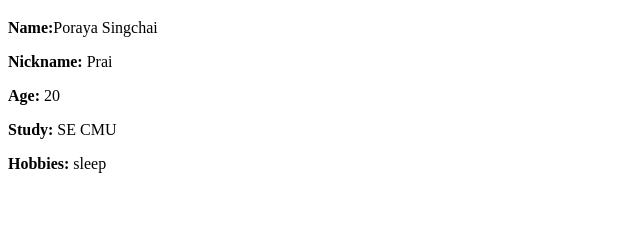
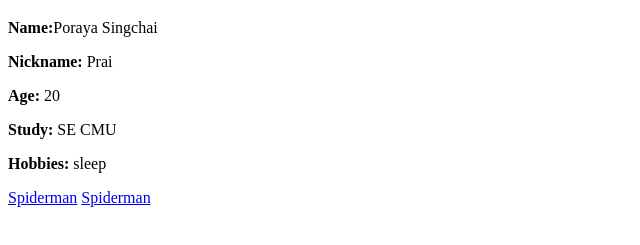
Before and after one commit to poryasin/Lab2, a plain HTML site: page index.html in a window 1280 px wide. Shown: the part 273-518 px from the top of the page, without its empty margins (0-640 px from the left). Drawn offline with Linux system fonts and the light colour scheme.

Commit message:
add link

```diff
--- a/index.html
+++ b/index.html
@@ -13,5 +13,7 @@
 <p><strong>Age:</strong> 20</p>
 <p><strong>Study:</strong> SE CMU</p>
 <p><strong>Hobbies:</strong> sleep </p>
+<a href="spiderman.html">Spiderman</a>
+<a href="index.html">Spiderman</a>
 </body>
 </html>
```
